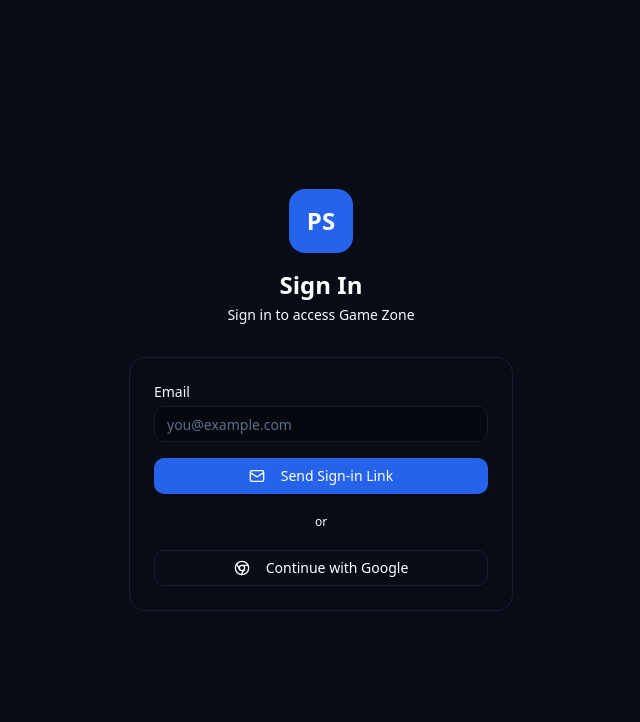
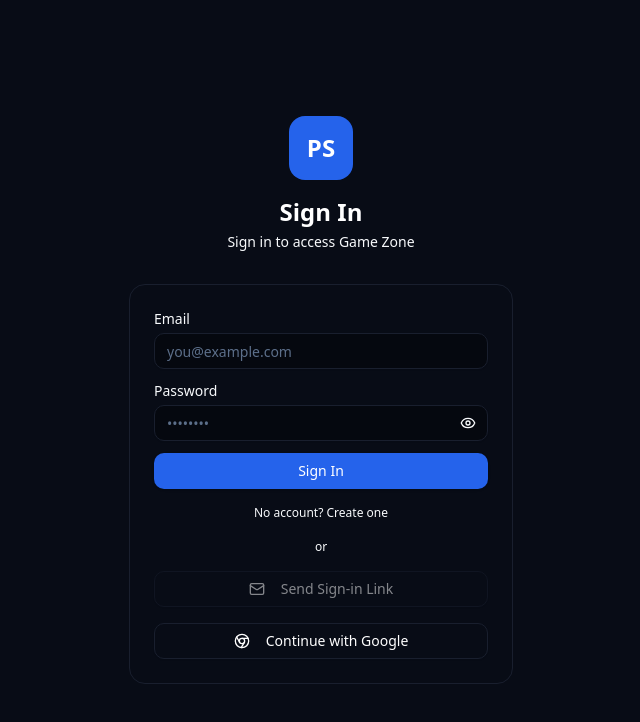
Before and after one commit to sentflix01/game-zone-monitoring, a React (Vite) app: page /login in a window 1280 px wide. Shown: the top 722 px of the page, without its empty margins (319-959 px from the left). Built offline with nearby package versions, Linux system fonts and the light colour scheme; no server answers.

Commit message:
fix: login — add email/password auth that works on all platforms (Electron, Android, web)

```diff
--- a/src/pages/Login.jsx
+++ b/src/pages/Login.jsx
@@ -4,6 +4,8 @@
   GoogleAuthProvider,
   signInWithPopup,
   signInWithCredential,
+  signInWithEmailAndPassword,
+  createUserWithEmailAndPassword,
   sendSignInLinkToEmail,
   isSignInWithEmailLink,
   signInWithEmailLink,
@@ -12,38 +14,41 @@
 import { useAuth } from '@/lib/AuthContext';
 import { useTranslation } from '@/i18n/I18nContext';
 import { auth } from '@/lib/firebase';
-import { Mail, Chrome, ArrowLeft } from 'lucide-react';
+import { Mail, Chrome, ArrowLeft, Eye, EyeOff } from 'lucide-react';
 import { Button } from '@/components/ui/button';
 import { Input } from '@/components/ui/input';
 
 const EMAIL_KEY = 'gamezone_email_signin';
 
-function getFirebaseErrorKey(code) {
+const isElectron = typeof window !== 'undefined' && window.electronAPI?.isElectron === true;
+const isCapacitor = typeof window !== 'undefined' && window.Capacitor?.isNativePlatform?.() === true;
+
+function getFirebaseErrorMessage(code) {
   switch (code) {
-    case 'auth/invalid-email':
-      return 'auth.error.invalidEmail';
-    case 'auth/too-many-requests':
-      return 'auth.error.tooManyRequests';
-    case 'auth/popup-closed-by-user':
-      return null;
-    case 'auth/network-request-failed':
-      return 'auth.error.networkError';
-    default:
-      return 'auth.error.googleFailed';
+    case 'auth/invalid-email': return 'Invalid email address.';
+    case 'auth/user-not-found': return 'No account found with this email.';
+    case 'auth/wrong-password': return 'Incorrect password.';
+    case 'auth/invalid-credential': return 'Incorrect email or password.';
+    case 'auth/email-already-in-use': return 'An account with this email already exists.';
+    case 'auth/weak-password': return 'Password must be at least 6 characters.';
+    case 'auth/too-many-requests': return 'Too many attempts. Please try again later.';
+    case 'auth/network-request-failed': return 'Network error. Check your connection.';
+    case 'auth/popup-closed-by-user': return null;
+    default: return 'Sign in failed. Please try again.';
   }
 }
-
 
 export default function Login() {
   const { isAuthenticated } = useAuth();
   const { t } = useTranslation();
   const navigate = useNavigate();
 
-  const [view, setView] = useState('login');
+  const [view, setView] = useState('login'); // 'login' | 'sent' | 'confirm'
   const [email, setEmail] = useState('');
-  const [confirmEmail, setConfirmEmail] = useState('');
+  const [password, setPassword] = useState('');
+  const [showPassword, setShowPassword] = useState(false);
+  const [isRegister, setIsRegister] = useState(false);
   const [loading, setLoading] = useState(false);
-
   const isOffline = !navigator.onLine;
 
   useEffect(() => {
@@ -57,8 +62,7 @@
             navigate('/');
           })
           .catch((err) => {
-            const key = getFirebaseErrorKey(err.code) || 'auth.error.otpLinkInvalid';
-            toast.error(t(key));
+            toast.error(getFirebaseErrorMessage(err.code) || 'Sign-in link invalid.');
           });
       } else {
         setView('confirm');
@@ -66,23 +70,43 @@
     }
   }, []);
 
-  if (isAuthenticated) {
-    return <Navigate to="/" replace />;
+  if (isAuthenticated) return <Navigate to="/" replace />;
+
+  async function handleEmailPassword(e) {
+    e.preventDefault();
+    if (!email || !password) return;
+    setLoading(true);
+    try {
+      if (isRegister) {
+        await createUserWithEmailAndPassword(auth, email, password);
+      } else {
+        await signInWithEmailAndPassword(auth, email, password);
+      }
+      navigate('/');
+    } catch (err) {
+      const msg = getFirebaseErrorMessage(err.code);
+      if (msg) toast.error(msg);
+    } finally {
+      setLoading(false);
+    }
   }
 
   async function handleSendLink(e) {
     e.preventDefault();
     setLoading(true);
     try {
+      const redirectUrl = isElectron
+        ? 'https://gamezone-25531.firebaseapp.com/__/auth/action'
+        : window.location.href;
       await sendSignInLinkToEmail(auth, email, {
-        url: window.location.href,
+        url: redirectUrl,
         handleCodeInApp: true,
       });
       localStorage.setItem(EMAIL_KEY, email);
       setView('sent');
     } catch (err) {
-      const key = getFirebaseErrorKey(err.code);
-      if (key) toast.error(t(key));
+      const msg = getFirebaseErrorMessage(err.code);
+      if (msg) toast.error(msg);
     } finally {
       setLoading(false);
     }
@@ -92,11 +116,10 @@
     e.preventDefault();
     setLoading(true);
     try {
-      await signInWithEmailLink(auth, confirmEmail, window.location.href);
+      await signInWithEmailLink(auth, email, window.location.href);
       navigate('/');
     } catch (err) {
-      const key = getFirebaseErrorKey(err.code) || 'auth.error.otpLinkInvalid';
-      toast.error(t(key));
+      toast.error(getFirebaseErrorMessage(err.code) || 'Sign-in link invalid.');
     } finally {
       setLoading(false);
     }
@@ -105,8 +128,7 @@
   async function handleGoogleSignIn() {
     setLoading(true);
     try {
-      const isNative = window.Capacitor?.isNativePlatform?.();
-      if (isNative) {
+      if (isCapacitor) {
         const { GoogleAuth } = await import('@codetrix-studio/capacitor-google-auth');
         const googleUser = await GoogleAuth.signIn();
         const credential = GoogleAuthProvider.credential(googleUser.authentication.idToken);
@@ -116,8 +138,8 @@
         await signInWithPopup(auth, provider);
       }
     } catch (err) {
-      const key = getFirebaseErrorKey(err.code);
-      if (key) toast.error(t(key));
+      const msg = getFirebaseErrorMessage(err.code);
+      if (msg) toast.error(msg);
     } finally {
       setLoading(false);
     }
@@ -129,54 +151,95 @@
         <div className="w-16 h-16 bg-blue-600 rounded-2xl flex items-center justify-center mx-auto mb-4">
           <span className="text-white text-2xl font-bold">PS</span>
         </div>
-        <h1 className="text-2xl font-bold text-white">
-          {t('auth.login.title')}
-        </h1>
-        <p className="text-game-muted mt-1 text-sm">
-          {t('auth.login.subtitle')}
-        </p>
+        <h1 className="text-2xl font-bold text-white">Sign In</h1>
+        <p className="text-game-muted mt-1 text-sm">Sign in to access Game Zone</p>
       </div>
 
       {isOffline && (
         <div className="w-full max-w-sm mb-4 bg-yellow-900/40 border border-yellow-700 text-yellow-300 text-sm rounded-lg px-4 py-3 text-center">
-          {t('auth.offline.message')}
+          You are offline. Please connect to the internet to sign in.
         </div>
       )}
 
-      <div className="w-full max-w-sm bg-game-surface border border-game-border rounded-2xl p-6">
+      <div className="w-full max-w-sm bg-game-surface border border-game-border rounded-2xl p-6 space-y-4">
         {view === 'login' && (
           <>
-            <form onSubmit={handleSendLink} className="space-y-4" data-testid="login-form">
+            {/* Email + Password — works on all platforms */}
+            <form onSubmit={handleEmailPassword} className="space-y-3">
               <div>
-                <label className="block text-sm text-game-muted mb-1">
-                  {t('auth.login.emailLabel')}
-                </label>
+                <label className="block text-sm text-game-muted mb-1">Email</label>
                 <Input
                   type="email"
                   value={email}
                   onChange={(e) => setEmail(e.target.value)}
-                  placeholder={t('auth.login.emailPlaceholder')}
+                  placeholder="you@example.com"
                   required
                   disabled={loading || isOffline}
-                  className="bg-game-bg border-game-border text-white placeholder:text-game-muted"
+                  className="bg-game-bg border-game-border text-white"
                 />
+              </div>
+              <div>
+                <label className="block text-sm text-game-muted mb-1">Password</label>
+                <div className="relative">
+                  <Input
+                    type={showPassword ? "text" : "password"}
+                    value={password}
+                    onChange={(e) => setPassword(e.target.value)}
+                    placeholder="••••••••"
+                    required
+                    disabled={loading || isOffline}
+                    className="bg-game-bg border-game-border text-white pr-10"
+                  />
+                  <button
+                    type="button"
+                    onClick={() => setShowPassword(!showPassword)}
+                    className="absolute right-3 top-1/2 -translate-y-1/2 text-game-muted hover:text-white"
+                  >
+                    {showPassword ? <EyeOff className="w-4 h-4" /> : <Eye className="w-4 h-4" />}
+                  </button>
+                </div>
               </div>
               <Button
                 type="submit"
                 disabled={loading || isOffline}
-                className="w-full bg-blue-600 hover:bg-blue-700 text-white"
+                className="w-full bg-blue-600 hover:bg-blue-500 text-white"
               >
-                <Mail className="w-4 h-4 mr-2" />
-                {t('auth.otp.sendButton')}
+                {loading ? "Please wait..." : (isRegister ? "Create Account" : "Sign In")}
               </Button>
             </form>
 
-            <div className="flex items-center my-5 gap-3">
+            <button
+              type="button"
+              onClick={() => setIsRegister(!isRegister)}
+              className="w-full text-center text-game-muted text-xs hover:text-white transition-colors"
+            >
+              {isRegister ? "Already have an account? Sign in" : "No account? Create one"}
+            </button>
+
+            {/* Divider */}
+            <div className="flex items-center gap-3">
               <div className="flex-1 h-px bg-game-border" />
-              <span className="text-game-muted text-xs">{t('auth.login.orDivider')}</span>
+              <span className="text-game-muted text-xs">or</span>
               <div className="flex-1 h-px bg-game-border" />
             </div>
 
+            {/* Magic link — web only (doesn't work in Electron) */}
+            {!isElectron && (
+              <form onSubmit={handleSendLink}>
+                <Button
+                  type="submit"
+                  variant="outline"
+                  disabled={loading || isOffline || !email}
+                  className="w-full border-game-border text-white hover:bg-game-bg"
+                >
+                  <Mail className="w-4 h-4 mr-2" />
+                  Send Sign-in Link
+                </Button>
+              </form>
+            )}
+
+            {/* Google — web + Android only */}
+            {!isElectron && (
               <Button
                 type="button"
                 variant="outline"
@@ -185,8 +248,9 @@
                 className="w-full border-game-border text-white hover:bg-game-bg"
               >
                 <Chrome className="w-4 h-4 mr-2" />
-              {t('auth.login.googleButton')}
+                Continue with Google
               </Button>
+            )}
           </>
         )}
 
@@ -195,52 +259,29 @@
             <div className="w-14 h-14 bg-green-900/40 rounded-full flex items-center justify-center mx-auto">
               <Mail className="w-7 h-7 text-green-400" />
             </div>
-            <h2 className="text-lg font-semibold text-white">
-              {t('auth.otp.sentTitle')}
-            </h2>
-            <p className="text-game-muted text-sm">
-              {t('auth.otp.sentBody').replace('{email}', email)}
-            </p>
-            <Button
-              type="button"
-              variant="ghost"
-              onClick={() => setView('login')}
-              className="w-full text-game-muted hover:text-white"
-            >
-              <ArrowLeft className="w-4 h-4 mr-2" />
-              {t('auth.login.backToLogin')}
+            <h2 className="text-lg font-semibold text-white">Check your email</h2>
+            <p className="text-game-muted text-sm">We sent a sign-in link to <span className="text-white">{email}</span>. Click it to sign in.</p>
+            <Button type="button" variant="ghost" onClick={() => setView('login')} className="w-full text-game-muted hover:text-white">
+              <ArrowLeft className="w-4 h-4 mr-2" /> Back to sign in
             </Button>
           </div>
         )}
 
         {view === 'confirm' && (
-          <form onSubmit={handleConfirmLink} className="space-y-4" data-testid="confirm-form">
-            <h2 className="text-lg font-semibold text-white">
-              {t('auth.otp.confirmTitle')}
-            </h2>
-            <p className="text-game-muted text-sm">
-              {t('auth.otp.confirmSubtitle')}
-            </p>
-            <div>
-              <label className="block text-sm text-game-muted mb-1">
-                {t('auth.otp.confirmEmailLabel')}
-              </label>
+          <form onSubmit={handleConfirmLink} className="space-y-4">
+            <h2 className="text-lg font-semibold text-white">Confirm your email</h2>
+            <p className="text-game-muted text-sm">Enter the email you used to request the sign-in link.</p>
             <Input
               type="email"
-                value={confirmEmail}
-                onChange={(e) => setConfirmEmail(e.target.value)}
-                placeholder={t('auth.login.emailPlaceholder')}
+              value={email}
+              onChange={(e) => setEmail(e.target.value)}
+              placeholder="you@example.com"
               required
               disabled={loading}
-                className="bg-game-bg border-game-border text-white placeholder:text-game-muted"
+              className="bg-game-bg border-game-border text-white"
             />
-            </div>
-            <Button
-              type="submit"
-              disabled={loading}
-              className="w-full bg-blue-600 hover:bg-blue-700 text-white"
-            >
-              {t('auth.otp.confirmButton')}
+            <Button type="submit" disabled={loading} className="w-full bg-blue-600 hover:bg-blue-500 text-white">
+              Confirm & Sign In
             </Button>
           </form>
         )}
```
Lines whose indentation alone changed are shown as unchanged.
